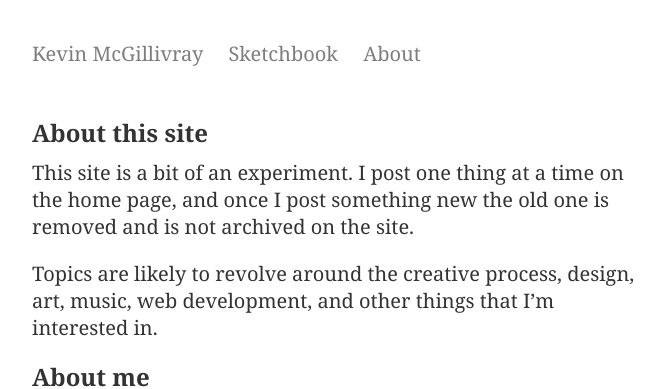
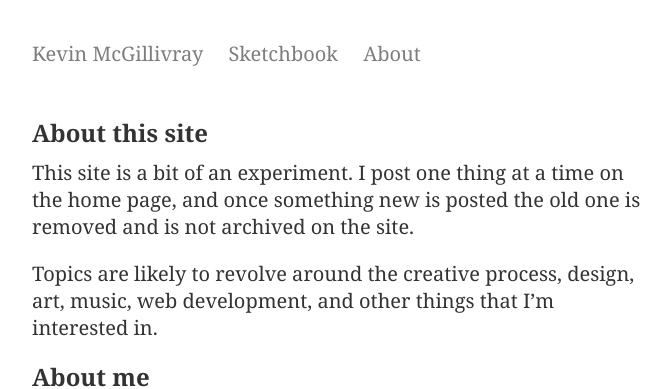
Before and after one commit to kmcgillivray/kmcgillivray.github.io, a Jekyll site: the page built from about/index.md, in a window 1280 px wide. Shown: the top 389 px of the page, without its empty margins (303-974 px from the left). Built offline with Jekyll 4.4.1, drawn with Linux system fonts in a browser that asks for light colours.

Commit message:
Edit to about page.

```diff
--- a/about/index.md
+++ b/about/index.md
@@ -5,7 +5,7 @@ title: About
 
 # About this site
 
-This site is a bit of an experiment. I post one thing at a time on the home page, and once I post something new the old one is removed and is not archived on the site.
+This site is a bit of an experiment. I post one thing at a time on the home page, and once something new is posted the old one is removed and is not archived on the site.
 
 Topics are likely to revolve around the creative process, design, art, music, web development, and other things that I'm interested in.
 
```
